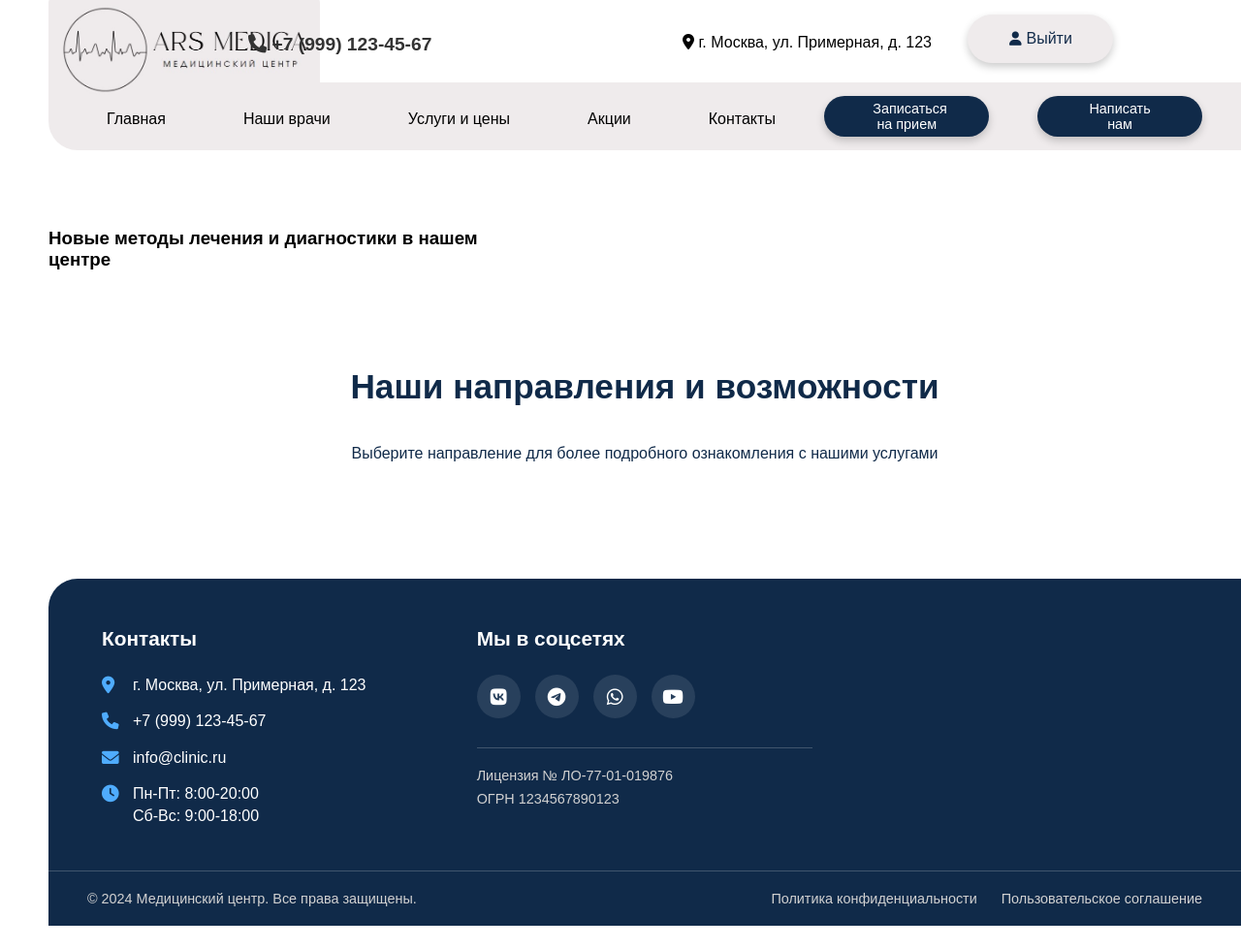
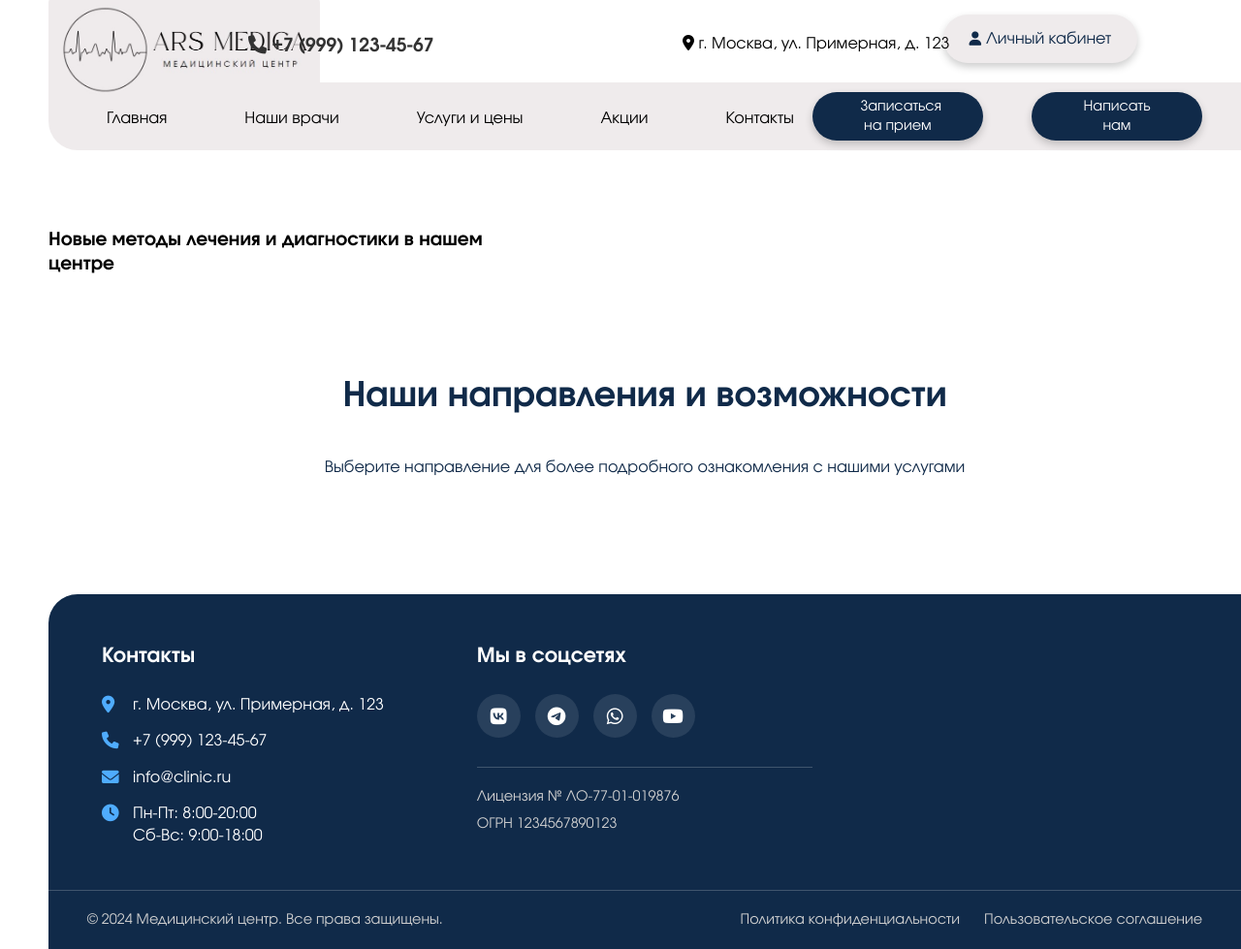
Before and after one commit to Banshee0802/ArsMed, a Django app: page / in a window 1280 px wide. Shown: the whole page at 97% size. Before the commit the page ends 955 px from the top, so only its background shows below. Run offline with Django 5.2, Linux system fonts and the light colour scheme; the visitor is signed in with stand-in values (Sample User, id 1); data that the repository does not hold is empty; some web fonts are replaced.

Commit message:
подключение шрифтов через статику

```diff
--- a/core/static/core/css/style.css
+++ b/core/static/core/css/style.css
@@ -4,8 +4,23 @@
     box-sizing: border-box;
 }
 
+@font-face {
+    font-family: 'Evolventa';
+    src: url('../../fonts/Evolventa-Regular.ttf') format('truetype');
+    font-weight: 400;
+    font-style: normal;
+}
+
+@font-face {
+    font-family: 'Evolventa';
+    src: url('../../fonts/Evolventa-Bold.ttf') format('truetype');
+    font-weight: 700;
+    font-style: normal;
+}
+
+
 body {
-    font-family: 'Evolventa', Arial, sans-serif;
+    font-family: 'Evolventa', sans-serif;
 }
 
 /* Стили для логотипа */
@@ -128,11 +143,11 @@ body {
     margin-right: 5px;
 }
 
-.exit-btn {
+.profile-btn {
     margin-top: -70px;
     position: absolute;
-    margin-left: 78%;
-    width: 150px;
+    margin-left: 76%;
+    width: 200px;
     height: 50px;
     background-color: #efebec;
     border-width: 1px;
@@ -150,14 +165,14 @@ body {
     color: #102a49;
 }
 
-.exit-btn:hover {
+.profile-btn:hover {
     background-color: #102a49;
     color: white;
     transform: translateY(-2px);
     box-shadow: 0 4px 10px rgba(0, 0, 0, 0.4);
 }
 
-.exit-btn i {
+.profile-btn i {
     font-size: 0.9rem;
     margin-right: 5px;
 }
--- a/core/templates/core/base.html
+++ b/core/templates/core/base.html
@@ -9,7 +9,6 @@
     <link rel="stylesheet" href="{% static 'core/css/style.css' %}">
     {% block extra_css %}{% endblock %}
     {% comment %} <link rel="stylesheet" href="{% static 'core/css/mobile.css' %}"> {% endcomment %}
-    <link href="https://fonts.cdnfonts.com/css/evolventa" rel="stylesheet">
     <link rel="stylesheet" href="https://cdnjs.cloudflare.com/ajax/libs/font-awesome/6.0.0/css/all.min.css">
     <script src="https://api-maps.yandex.ru/2.1/?apikey=60074ed8-15fe-472a-844f-d40b20b3d245&lang=ru_RU" defer></script>
     <script src="{% static 'js/messages.js' %}" defer></script>
@@ -34,8 +33,10 @@
             </div>
         </div>
             {% if user.is_authenticated %}
-                <a href="{% url 'account_logout' %}" class="exit-btn">
-                    <i class="fas fa-user"></i>Выйти</a>
+                <a href="{% url 'users:profile' %}" class="profile-btn">
+                    <i class="fas fa-user"></i>Личный кабинет</a>
+                {% comment %} <a href="{% url 'account_logout' %}" class="exit-btn">
+                    <i class="fas fa-user"></i>Выйти</a> {% endcomment %}
             {% else %}
                 <a href="{% url 'account_login' %}" class="cabinet-btn">
                     <i class="fas fa-user"></i> Войти
```
Also changed, not shown: core/static/fonts/Evolventa-Bold.ttf (added), core/static/fonts/Evolventa-Regular.ttf (added).
